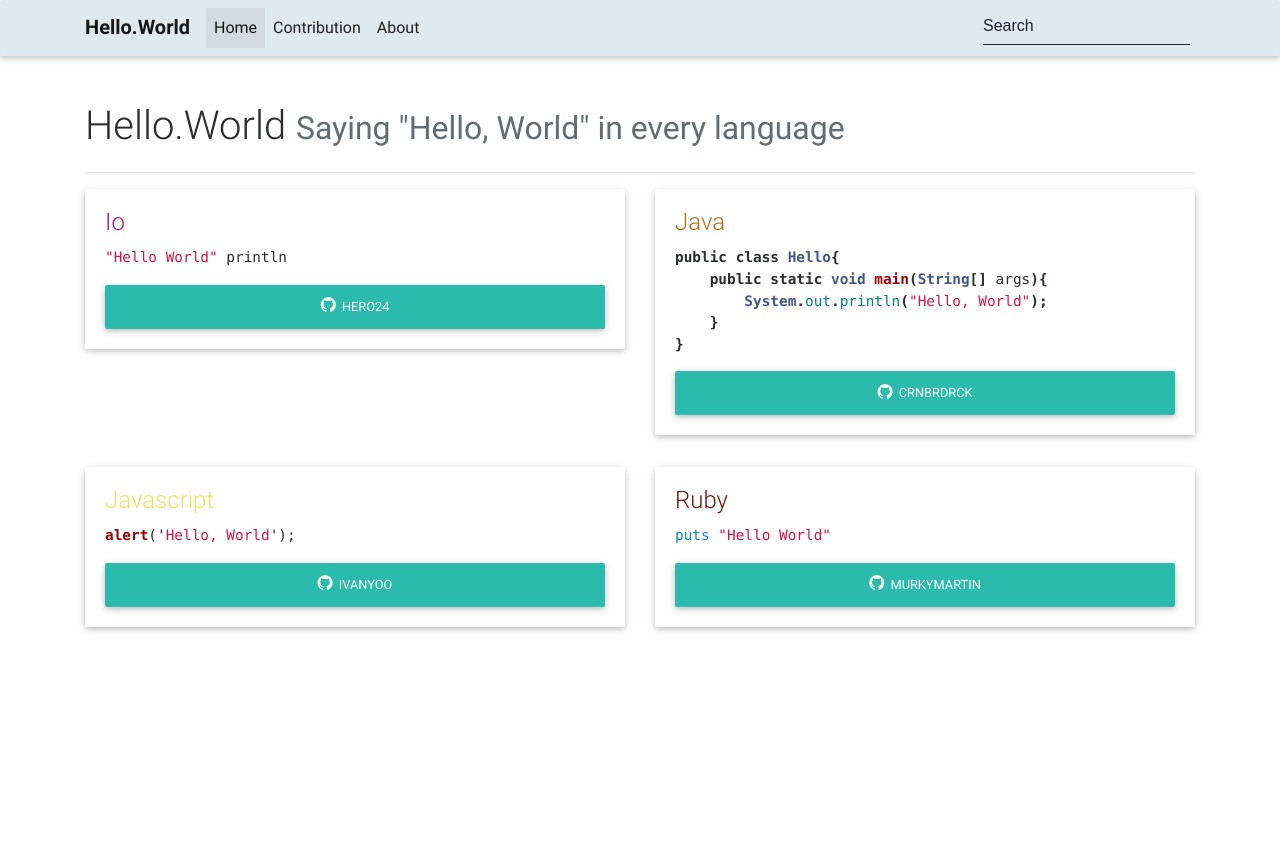
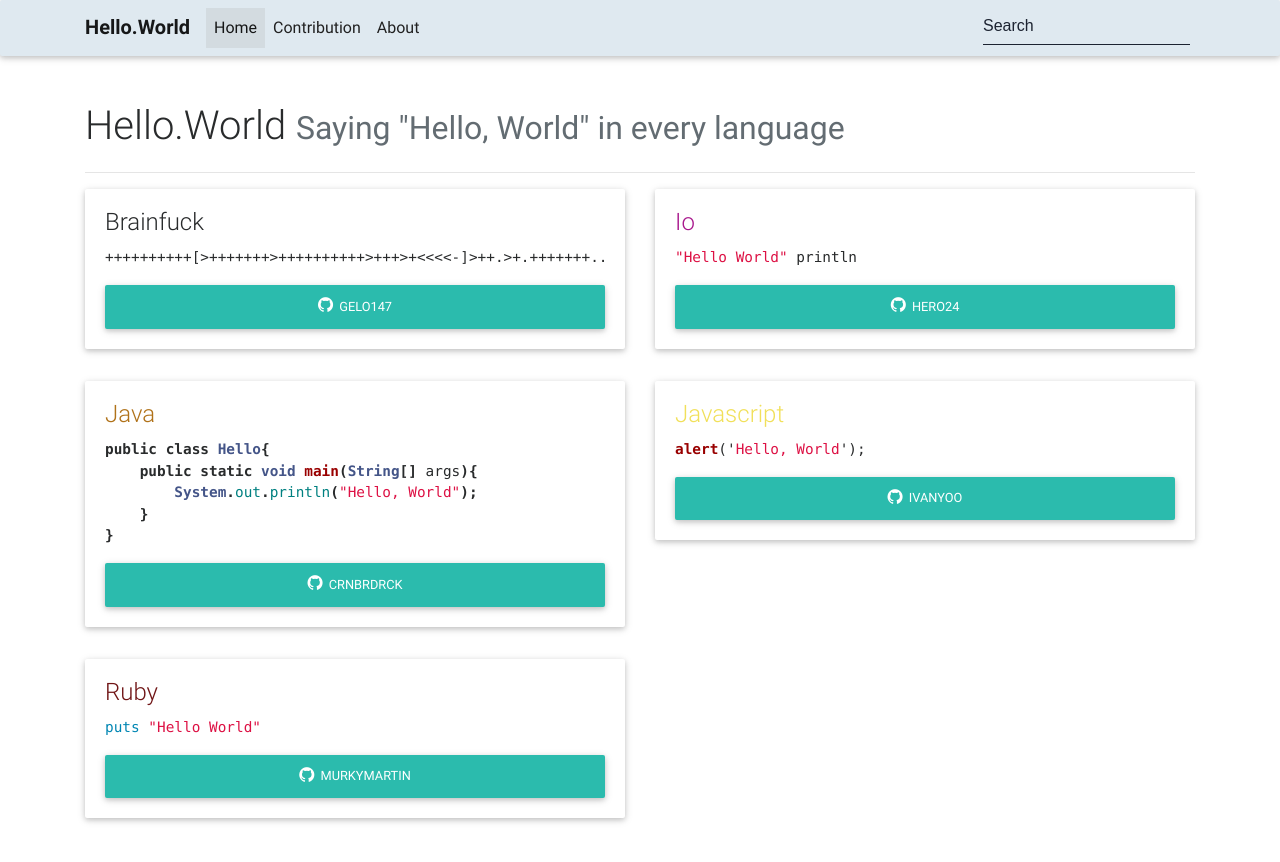
Before and after one commit to freyamade/hello.world, a Jekyll site: the page built from index.md, in a window 1280 px wide. Shown: the top 862 px of the page. Built offline with Jekyll 4.4.1, drawn with Linux system fonts in a browser that asks for light colours; nearby versions of some CDN libraries.

Commit message:
Brainfuck (#8)
* Brainfuck

Nuf said :)

* Update CONTRIBUTION.md

```diff
--- a/CONTRIBUTION.md
+++ b/CONTRIBUTION.md
@@ -10,3 +10,4 @@
 |Javascript|    ivanyoo   |
 |   Ruby   |  murkymartin |
 |    io    |    hero24    |
+|Brainfuck |    Gelo147   |
```
Also changed, not shown: _programs/brainfuck.md (added, +7 -0 lines).
